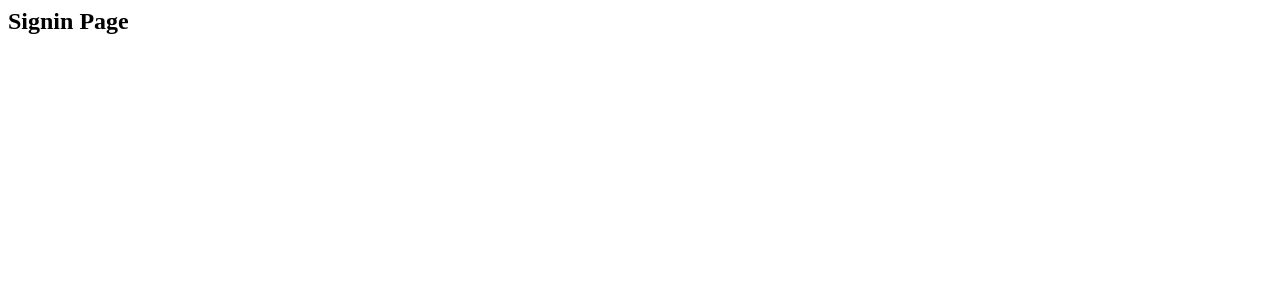
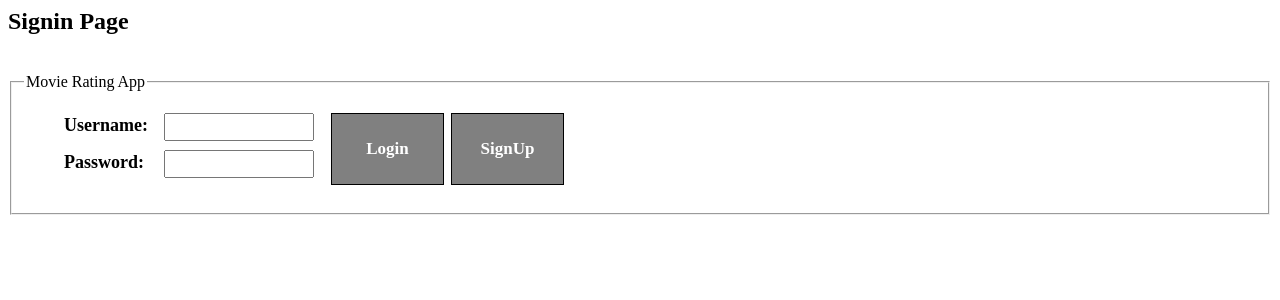
Before and after one commit to teammra/MovieRatingApp, a PHP site: page /signin.php in a window 1280 px wide. Before the commit the part shown is almost empty. Shown: the top 300 px of the page. Run offline with PHP 8.4, Linux system fonts and the light colour scheme.

Commit message:
modified login and signin

```diff
--- a/signin.php
+++ b/signin.php
@@ -1,11 +1,75 @@
 <html>
-<head><title>Signin</title></head>
+<head>
+	<style>
+		ul {
+			position: relative;
+			width: 500px;
+		}
+
+		.btn {
+			position: absolute;
+			right: 120;
+			top: 0;
+		}
+
+		.btn2 {
+			position: absolute;
+			right: 0;
+			top: 0;
+		}
+
+		.login li {
+			padding: 0 0 9px;
+		}
+
+		.login ul li label {
+			display: inline-block;
+			width: 100px;
+			font-size: 18px;
+			font-weight: bold;
+		}
+
+		.login ul li input {
+			width: 150px;
+			height: 28px;
+		}
+
+		.login ul li a {
+			display: block;
+			width: 111px;
+			height: 70px;
+			background: grey;
+			font-size: 17px;
+			color: #fff;
+			text-align: center;
+			line-height: 70px;
+			font-weight: bold;
+			text-decoration: none;
+			border: 1px solid black;
+		}
+
+		li {
+			list-style-type: none;
+		}
+	</style>
+	<title>Login</title>
+</head>
 <body>
-
 <?php
 	print "<h2>Signin Page</h2><br />";
-
 ?>
-
+	<div class="login">
+		<form action="" method="post">
+			<fieldset>
+				<legend>Movie Rating App</legend>
+				<ul>
+					<li><label for="txt1">Username: </label><input type="text" id="txt1"></li>
+					<li><label for="txt2">Password: </label><input type="password" id="txt2"></li>
+					<li class="btn"><a href="#a">Login</a></li>
+					<li class="btn2"><a href="#a">SignUp</a></li>
+				</ul>
+			</fieldset>
+		</form>
+	</div>
 </body>
 </html>
```
Also changed, not shown: login.php (+61 -4 lines).
